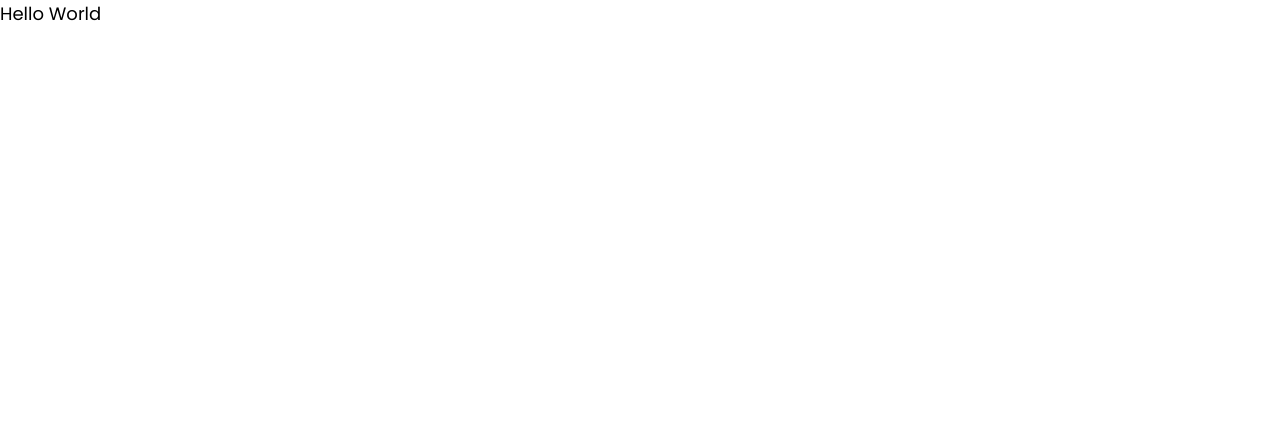
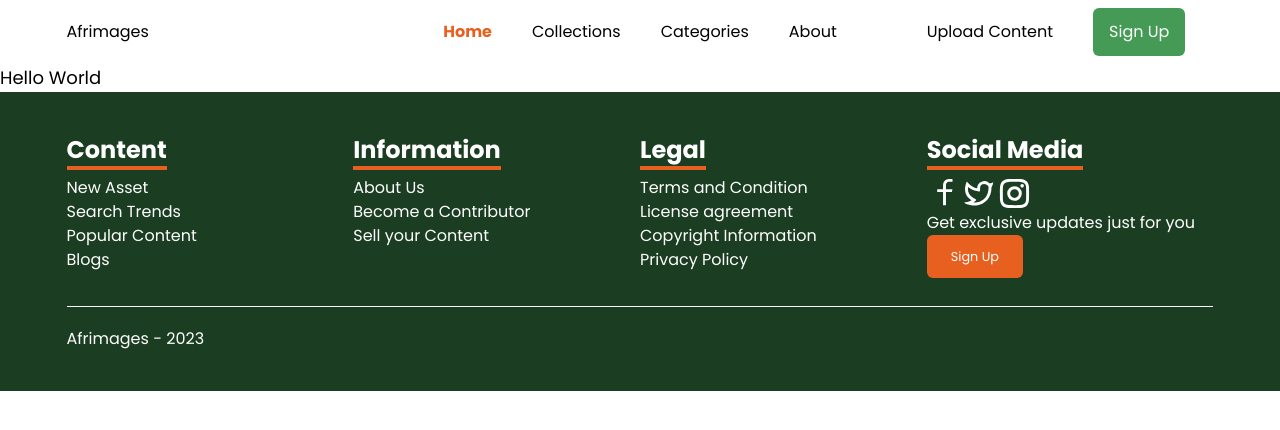
Before and after one commit to Afrimages/Afrimages-Frontend, a Next.js app: page / in a window 1280 px wide. Shown: the top 430 px of the page. Built offline with nearby package versions, Linux system fonts and the light colour scheme.

Commit message:
feat(components): create ui components
closes #3

```diff
--- a/app/layout.tsx
+++ b/app/layout.tsx
@@ -1,6 +1,9 @@
 import type { Metadata } from 'next';
 import { Poppins } from 'next/font/google';
+
 import './globals.css';
+import Navbar from '@/components/ui/Navbar';
+import Footer from '@/components/ui/Footer';
 
 const poppins = Poppins({
   weight: ['400', '500', '600', '700', '800', '900'],
@@ -21,7 +24,13 @@ export default function RootLayout({
 }) {
   return (
     <html lang='en'>
-      <body className={`${poppins.variable} font-poppins`}>{children}</body>
+      <body className={`${poppins.variable} font-poppins`}>
+        <Navbar />
+
+        {children}
+
+        <Footer />
+      </body>
     </html>
   );
 }
--- /dev/null
+++ b/components/ui/Footer.tsx
@@ -0,0 +1,115 @@
+import { RiFacebookLine, RiInstagramLine, RiTwitterLine } from 'react-icons/ri';
+
+const Footer = () => {
+  const footerContent = [
+    {
+      title: 'Content',
+      sub: [
+        {
+          title: 'New Asset',
+          link: '/',
+        },
+        {
+          title: 'Search Trends',
+          link: '/',
+        },
+        {
+          title: 'Popular Content',
+          link: '/',
+        },
+        {
+          title: 'Blogs',
+          link: '/',
+        },
+      ],
+    },
+    {
+      title: 'Information',
+      sub: [
+        {
+          title: 'About Us',
+          link: '/',
+        },
+        {
+          title: 'Become a Contributor',
+          link: '/',
+        },
+        {
+          title: 'Sell your Content',
+          link: '/',
+        },
+      ],
+    },
+    {
+      title: 'Legal',
+      sub: [
+        {
+          title: 'Terms and Condition',
+          link: '/',
+        },
+        {
+          title: 'License agreement',
+          link: '/',
+        },
+        {
+          title: 'Copyright Information',
+          link: '/',
+        },
+        {
+          title: 'Privacy Policy',
+          link: '/',
+        },
+      ],
+    },
+  ];
+  return (
+    <div className='bg-green1100 py-10 px-xPadding '>
+      <div className='grid-4 text-white'>
+        {footerContent.map((item, i) => {
+          return (
+            <div key={item.title}>
+              <h2 className='text-[1.5em] font-bold border-b-4 mb-4 border-solid  border-orange800 inline'>
+                {item.title}
+              </h2>
+
+              <div className='py-2'>
+                {item.sub.map((sub, j) => {
+                  return (
+                    <a key={sub.title} href={sub.link} className='block'>
+                      {sub.title}
+                    </a>
+                  );
+                })}
+              </div>
+            </div>
+          );
+        })}
+
+        <div>
+          <h2 className='text-[1.5em] font-bold border-b-4 mb-4 border-solid  border-orange800 inline'>
+            Social Media
+          </h2>
+          <div className='py-2'>
+            <div className='flex'>
+              <RiFacebookLine size={35} />
+              <RiTwitterLine size={35} />
+              <RiInstagramLine size={35} />
+            </div>
+
+            <p className='text-white'>Get exclusive updates just for you</p>
+
+            <div className='bg-orange800 text-white py-3 px-6 text-[0.8em] rounded-md w-fit'>
+              Sign Up
+            </div>
+          </div>
+        </div>
+      </div>
+
+      <div className='w-full h-[1px] bg-white my-5'></div>
+
+      <p className='text-white'>Afrimages - 2023</p>
+    </div>
+  );
+};
+
+export default Footer;
--- /dev/null
+++ b/components/ui/Navbar.tsx
@@ -0,0 +1,52 @@
+export default function Navbar({ active = 0 }) {
+  const nav = [
+    {
+      title: 'Home',
+      link: '/',
+    },
+    {
+      title: 'Collections',
+      link: '/collections',
+    },
+    {
+      title: 'Categories',
+      link: '/categories',
+    },
+    {
+      title: 'About',
+      link: '/about',
+    },
+  ];
+  return (
+    <div
+      className='grid  bg-white  py-2 px-xPadding items-center justify-center'
+      style={{ gridTemplateColumns: '1fr 2fr 1fr' }}
+    >
+      <div>
+        <h2>Afrimages</h2>
+      </div>
+
+      <div className='flex gap-10 justify-center'>
+        {nav.map((item, i) => {
+          return (
+            <a
+              href={item.link}
+              className={active == i ? 'font-bold text-orange800' : ''}
+              key={i}
+            >
+              {item.title}
+            </a>
+          );
+        })}
+      </div>
+
+      <div className='flex gap-10 items-center'>
+        <div>Upload Content</div>
+
+        <div className='bg-green800 text-white py-3 px-4 rounded-md'>
+          Sign Up
+        </div>
+      </div>
+    </div>
+  );
+}
```
